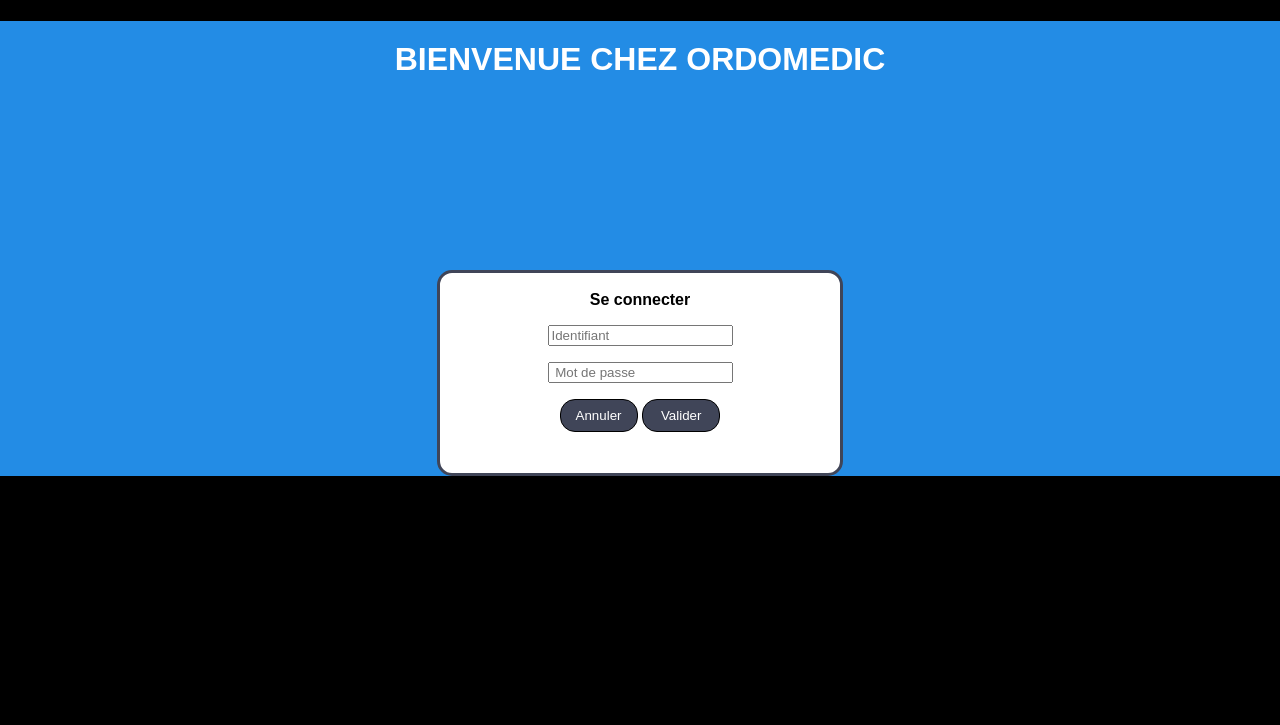
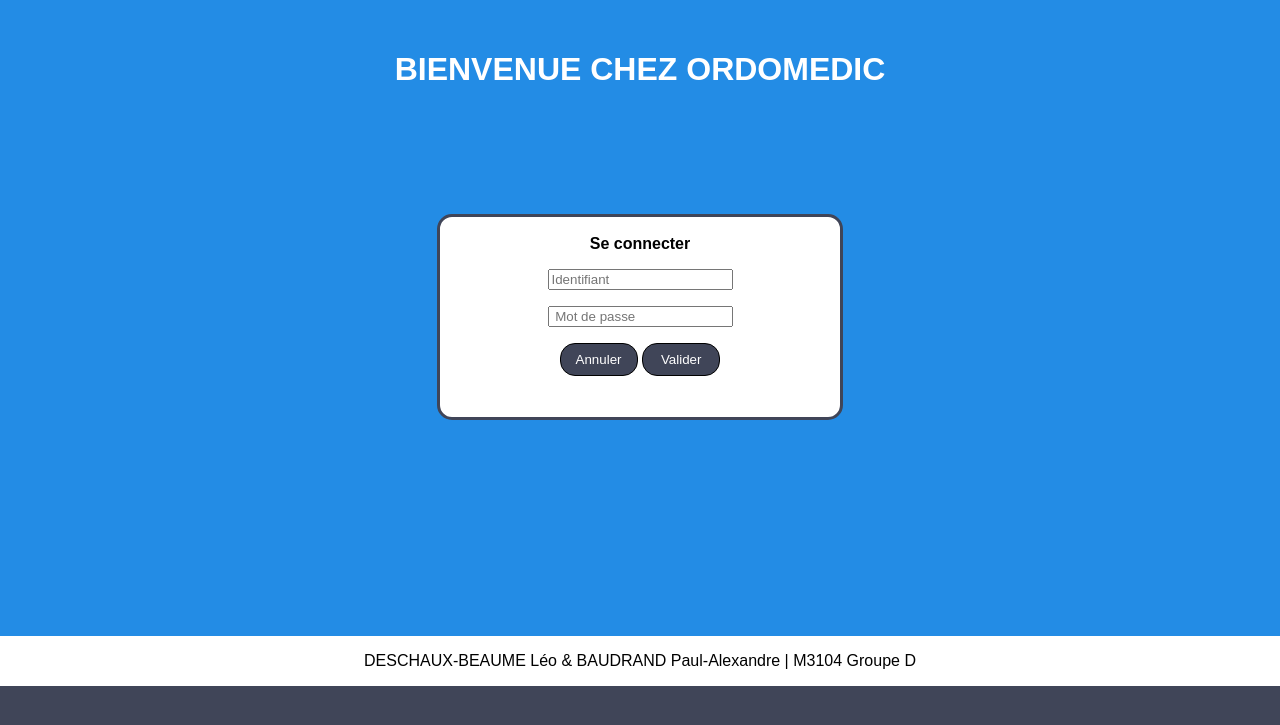
Before and after one commit to LeoDeschaux/CabinetMedical, a PHP site: page / in a window 1280 px wide. Shown: the top 725 px of the page. Run offline with PHP 8.4, Linux system fonts and the light colour scheme.

Commit message:
004 - footer index

```diff
--- a/index.php
+++ b/index.php
@@ -1,7 +1,7 @@
 <?php
 include('scripts/session_start.php');
 $_SESSION['connexion'] = 'non';
-//include($_SERVER['DOCUMENT_ROOT'] . '/scripts/footer.php');
+//
 ?>
 <!DOCTYPE HTML>
 <html lang="fr">
@@ -12,6 +12,7 @@ $_SESSION['connexion'] = 'non';
     	<title>Accueil</title>
 	</head>
 	<body>
+		<main>
 		<h1>BIENVENUE CHEZ ORDOMEDIC</h1>
 		<div class="formulaire_inscripton">
 			<form action="scripts/verification.php" method="post">
@@ -34,5 +35,24 @@ $_SESSION['connexion'] = 'non';
 				<input class="btn-valider" type="submit" value="Valider">
 			</form>
 		</div>
+		</main>
 	</body>
+
+	 <style>
+footer {
+    clear: both;
+    position: relative;
+    z-index: 1;
+    margin-top: 5em;
+
+    padding-top: 1em;
+    padding-bottom: 1em;
+    background-color: white;
+    text-align: center;
+}
+</style>
+
+	<footer>
+		DESCHAUX-BEAUME Léo & BAUDRAND Paul-Alexandre | M3104 Groupe D
+	</footer>
 </html>
--- a/pages/medecins/rechercher.php
+++ b/pages/medecins/rechercher.php
@@ -2,7 +2,6 @@
 $page = 'medecin';																	// type de la page
 include('../../scripts/connexion.php');  		// AUTHENTIFICATION & CONNEXION BDD
 include('../../scripts/header.php'); 			// NAVIGUATION BAR
-
 
 ?>
 <!DOCTYPE HTML>
@@ -16,8 +15,8 @@ include('../../scripts/header.php'); 			// NAVIGUATION BAR
 
 	<body>
 
+		<!-- MAIN -->
 		<main>
-
 		<?php
 			include('../../scripts/menu_secondaire.php'); // USAGERS MENU
 		?>
@@ -87,7 +86,9 @@ include('../../scripts/header.php'); 			// NAVIGUATION BAR
 		    $req->closeCursor();
 		}
 		?>
+
 		</main>
+
 	</body>
 
 	<?php
--- a/scripts/connexion.php
+++ b/scripts/connexion.php
@@ -27,7 +27,7 @@
 	}
 
 	if ($_SESSION['connexion'] !== 'oui') {									// Empêche la navigation via l'url si l'utilisateur ne s'est pas connécté
-		header('Location: ../index.php');						// redirige l'utilisateur vers index.php
+		header('Location: ../../index.php?ablablablabla');						// redirige l'utilisateur vers index.php
 	}
 
 	if (isset($_POST['deconnexion'])) {										// Déconnecte l'utilisateur et le redirige vers index.php
--- a/scripts/verification.php
+++ b/scripts/verification.php
@@ -29,3 +29,6 @@ if(isset($_POST['id']) && isset($_POST['mdp'])) {
   }
 }
 ?>
+
+etu
+$iutinfo
--- a/styles/defaut.css
+++ b/styles/defaut.css
@@ -3,14 +3,16 @@
 }
 
 html {
-	background-color: black;
+	background-color: #404558;
 }
 
 body{
 	margin:0px;
 	padding:0px;
 	/*background-color: #238CE5;*/
-	background-color:#5a6093;
+	/*background-color:#5a6093;*/
+	background-color:#404558 ;
+	min-height: 80%;
 }
 
 nav{
@@ -22,7 +24,7 @@ nav{
 main{
 	background-color: #238CE5;
 	padding: 10px;
-	min-height: 80%;
+	min-height: 75%;
 }
 
 img{
--- a/styles/index.css
+++ b/styles/index.css
@@ -18,7 +18,8 @@ h1 {
 	margin-left: auto;
     margin-right: auto;
     border: 3px solid #404558;
-    margin-top: 15%;
+    margin-top: 10%;
+    margin-bottom: 10%;
     border-radius: 15px;
 }
 
```
